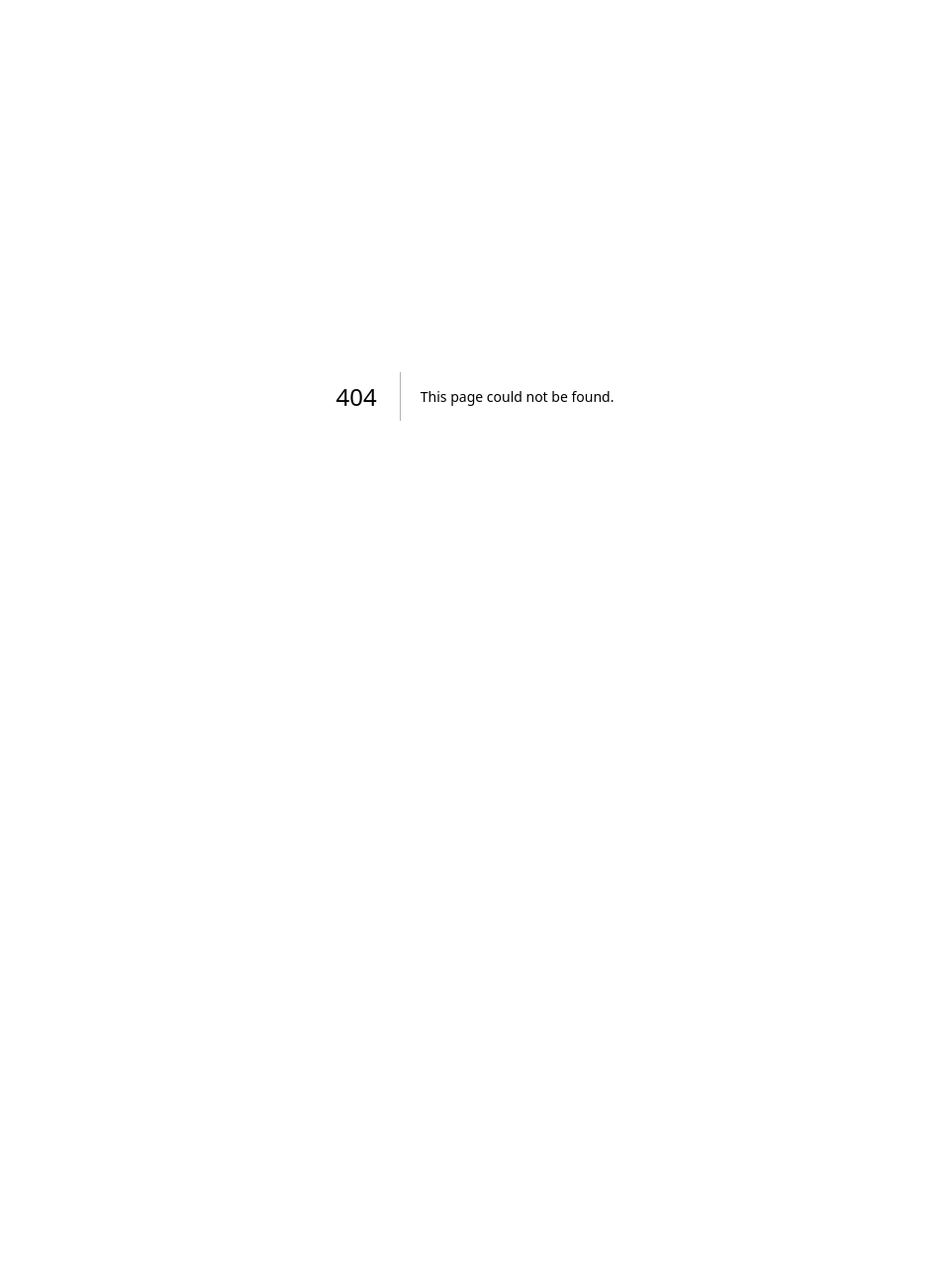
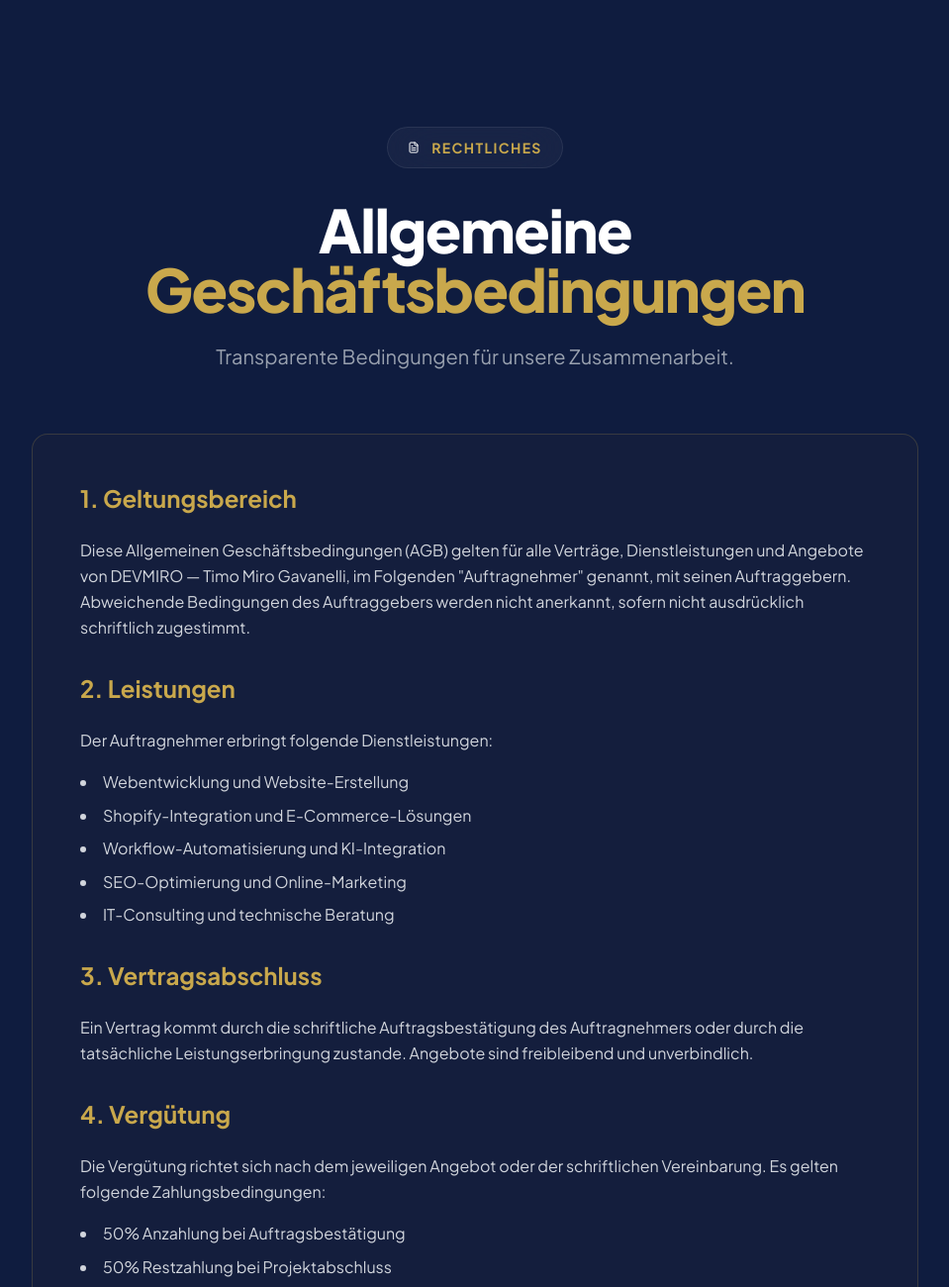
Before and after one commit to devorsomething/devmiro-at, a Next.js app: page /agb in a window 1280 px wide. Before the commit this address had no page. Shown: the top 1300 px of the page at 99% size, without its empty margins (160-1119 px from the left). Before the commit the page ends 800 px from the top, so only its background shows below. Built offline with nearby package versions, Linux system fonts and the light colour scheme.

Commit message:
Fix QA issues: add canonical URL, JSON-LD schema, and AGB page
- Add canonical URL metadata to layout.tsx
- Add ProfessionalService JSON-LD structured data
- Create /agb page with full AGB content
- Fix Chinese characters in AGB content

```diff
--- /dev/null
+++ b/app/agb/page.tsx
@@ -0,0 +1,117 @@
+import type { Metadata } from "next";
+
+export const metadata: Metadata = {
+  title: "AGB — DEVMIRO",
+  description: "Allgemeine Geschäftsbedingungen für DEVMIRO IT-Lösungen. Transparente Bedingungen für Webentwicklung, Shopify-Integration und Automatisierung.",
+};
+
+export default function AGBPage() {
+  return (
+    <main className="min-h-screen bg-[#0F1C3F] text-white">
+      {/* Hero Section */}
+      <section className="pt-32 pb-16 px-6">
+        <div className="max-w-4xl mx-auto text-center">
+          <div className="inline-flex items-center gap-3 px-5 py-2.5 rounded-full glass-panel mb-8 gold-border">
+            <svg xmlns="http://www.w3.org/2000/svg" width="12" height="12" viewBox="0 0 24 24" fill="none" stroke="currentColor" strokeWidth="2" strokeLinecap="round" strokeLinejoin="round">
+              <path d="M14 2H6a2 2 0 0 0-2 2v16a2 2 0 0 0 2 2h12a2 2 0 0 0 2-2V7Z"></path>
+              <path d="M14 2v4a2 2 0 0 0 2 2h4"></path>
+              <path d="M10 9H8"></path>
+              <path d="M16 13H8"></path>
+              <path d="M16 17H8"></path>
+            </svg>
+            <span className="text-sm font-bold tracking-widest text-[#C9A84C]">RECHTLICHES</span>
+          </div>
+          <h1 className="text-5xl md:text-6xl font-extrabold tracking-tight mb-6">
+            Allgemeine <span className="text-[#C9A84C]">Geschäftsbedingungen</span>
+          </h1>
+          <p className="text-xl text-gray-400 max-w-2xl mx-auto">
+            Transparente Bedingungen für unsere Zusammenarbeit.
+          </p>
+        </div>
+      </section>
+
+      {/* Content Section */}
+      <section className="pb-24 px-6">
+        <div className="max-w-4xl mx-auto">
+          <div className="bg-[#141E3D] rounded-2xl p-8 md:p-12 border border-[#C9A84C]/20">
+
+            <h2 className="text-2xl font-bold text-[#C9A84C] mb-6">1. Geltungsbereich</h2>
+            <p className="text-gray-300 mb-8 leading-relaxed">
+              Diese Allgemeinen Geschäftsbedingungen (AGB) gelten für alle Verträge, Dienstleistungen und Angebote von DEVMIRO — Timo Miro Gavanelli, im Folgenden &quot;Auftragnehmer&quot; genannt, mit seinen Auftraggebern. Abweichende Bedingungen des Auftraggebers werden nicht anerkannt, sofern nicht ausdrücklich schriftlich zugestimmt.
+            </p>
+
+            <h2 className="text-2xl font-bold text-[#C9A84C] mb-6">2. Leistungen</h2>
+            <p className="text-gray-300 mb-4 leading-relaxed">
+              Der Auftragnehmer erbringt folgende Dienstleistungen:
+            </p>
+            <ul className="list-disc list-inside text-gray-300 mb-8 space-y-2">
+              <li>Webentwicklung und Website-Erstellung</li>
+              <li>Shopify-Integration und E-Commerce-Lösungen</li>
+              <li>Workflow-Automatisierung und KI-Integration</li>
+              <li>SEO-Optimierung und Online-Marketing</li>
+              <li>IT-Consulting und technische Beratung</li>
+            </ul>
+
+            <h2 className="text-2xl font-bold text-[#C9A84C] mb-6">3. Vertragsabschluss</h2>
+            <p className="text-gray-300 mb-8 leading-relaxed">
+              Ein Vertrag kommt durch die schriftliche Auftragsbestätigung des Auftragnehmers oder durch die tatsächliche Leistungserbringung zustande. Angebote sind freibleibend und unverbindlich.
+            </p>
+
+            <h2 className="text-2xl font-bold text-[#C9A84C] mb-6">4. Vergütung</h2>
+            <p className="text-gray-300 mb-4 leading-relaxed">
+              Die Vergütung richtet sich nach dem jeweiligen Angebot oder der schriftlichen Vereinbarung. Es gelten folgende Zahlungsbedingungen:
+            </p>
+            <ul className="list-disc list-inside text-gray-300 mb-8 space-y-2">
+              <li>50% Anzahlung bei Auftragsbestätigung</li>
+              <li>50% Restzahlung bei Projektabschluss</li>
+              <li>Für laufende Wartungsverträge: monatliche Zahlung im Voraus</li>
+            </ul>
+
+            <h2 className="text-2xl font-bold text-[#C9A84C] mb-6">5. Lieferzeiten</h2>
+            <p className="text-gray-300 mb-8 leading-relaxed">
+              Lieferzeiten werden individuell vereinbart und sind als Richtwerte zu verstehen. Der Auftragnehmer bemüht sich, die angegebenen Zeiten einzuhalten, übernimmt jedoch keine Garantie für die Einhaltung.
+            </p>
+
+            <h2 className="text-2xl font-bold text-[#C9A84C] mb-6">6. Eigentumsvorbehalt und Nutzungsrechte</h2>
+            <p className="text-gray-300 mb-8 leading-relaxed">
+              Die erstellten Werke und erbrachten Leistungen gehen nach vollständiger Zahlung in das Eigentum des Auftraggebers über. Der Auftragnehmer behält sich das Recht vor, erbrachte Leistungen als Referenz zu verwenden.
+            </p>
+
+            <h2 className="text-2xl font-bold text-[#C9A84C] mb-6">7. Gewährleistung</h2>
+            <p className="text-gray-300 mb-8 leading-relaxed">
+              Der Auftragnehmer gewährleistet, dass die erbrachten Leistungen dem vereinbarten Umfang entsprechen. Mängel sind innerhalb von 14 Tagen nach Lieferung schriftlich zu melden. Der Auftragnehmer behält sich das Recht auf Nachbesserung vor.
+            </p>
+
+            <h2 className="text-2xl font-bold text-[#C9A84C] mb-6">8. Haftung</h2>
+            <p className="text-gray-300 mb-8 leading-relaxed">
+              Die Haftung des Auftragnehmers ist auf Vorsatz und grobe Fahrlässigkeit beschränkt. Die Haftung für indirekte Schäden, insbesondere entgangenen Gewinn, ist ausgeschlossen.
+            </p>
+
+            <h2 className="text-2xl font-bold text-[#C9A84C] mb-6">9. Datenschutz</h2>
+            <p className="text-gray-300 mb-8 leading-relaxed">
+              Der Auftragnehmer verarbeitet personenbezogene Daten nur im Rahmen der Auftragsdurchführung und gemäß der DSGVO. Weitere Informationen finden Sie in unserer Datenschutzerklärung.
+            </p>
+
+            <h2 className="text-2xl font-bold text-[#C9A84C] mb-6">10. Gerichtsstand und anwendbares Recht</h2>
+            <p className="text-gray-300 mb-8 leading-relaxed">
+              Es gilt österreichisches Recht. Gerichtsstand ist Bregenz, Österreich.
+            </p>
+
+            <h2 className="text-2xl font-bold text-[#C9A84C] mb-6">11. Schlussbestimmungen</h2>
+            <p className="text-gray-300 mb-8 leading-relaxed">
+              Sollten einzelne Bestimmungen dieser AGB unwirksam sein, so bleibt die Wirksamkeit der übrigen Bestimmungen unberührt. An die Stelle der unwirksamen Bestimmung tritt eine wirksame, die dem wirtschaftlichen Zweck am nächsten kommt.
+            </p>
+
+            <div className="mt-12 pt-8 border-t border-gray-700">
+              <p className="text-gray-500 text-sm">
+                <strong className="text-gray-400">Stand:</strong> April 2026<br/>
+                <strong className="text-gray-400">Anbieter:</strong> DEVMIRO — Timo Miro Gavanelli, Bregenz, Vorarlberg, Österreich<br/>
+                <strong className="text-gray-400">E-Mail:</strong> info@devmiro.at
+              </p>
+            </div>
+          </div>
+        </div>
+      </section>
+    </main>
+  );
+}
```
Also changed, not shown: app/layout.tsx (+43 -0 lines).
